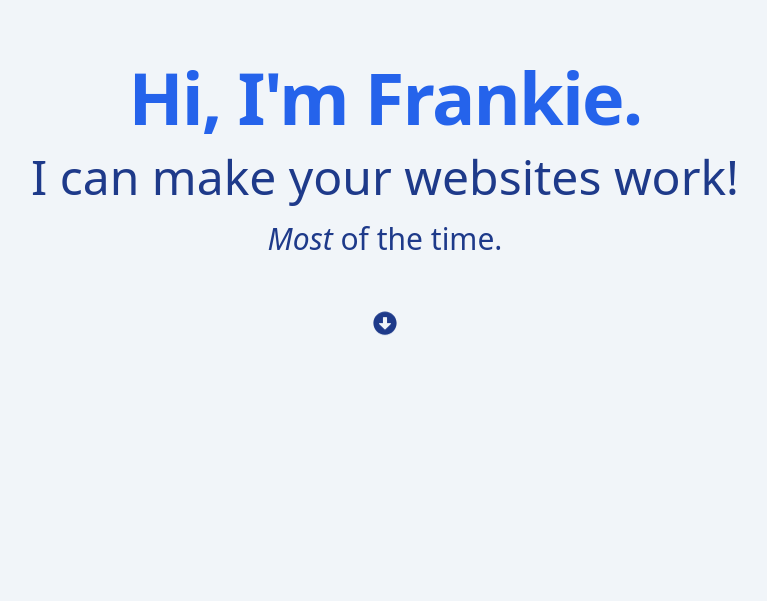
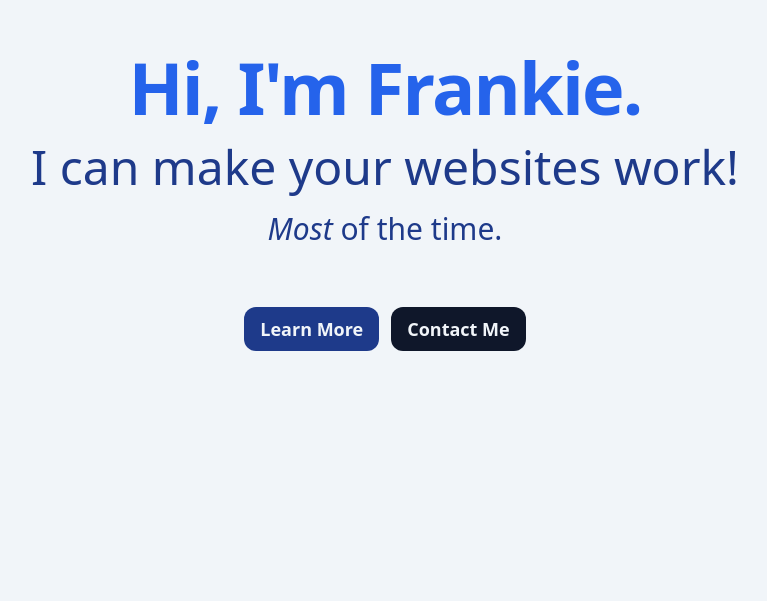
Before and after one commit to flcsn/portfolio-page, a React (Create React App) app: page / in a window 1280 px wide. Shown: the part 199-800 px from the top of the page, without its empty margins (255-1022 px from the left). Built offline with nearby package versions, Linux system fonts and the light colour scheme.

Commit message:
replaced bouncing button with Learn More and Contact Me buttons

```diff
--- a/src/components/Intro.js
+++ b/src/components/Intro.js
@@ -1,11 +1,17 @@
 import React from 'react'
 
-import { FaArrowAltCircleDown } from 'react-icons/fa'
-
 const Intro = () => {
-  const arrowClick = () => {
+  const scrollToAbout = () => {
     window.scroll({
       top: window.innerHeight,
+      left: 0,
+      behavior: 'smooth'
+    })
+  }
+
+  const scrollToContact = () => {
+    window.scroll({
+      top: window.innerHeight * 4,
       left: 0,
       behavior: 'smooth'
     })
@@ -17,15 +23,20 @@ const Intro = () => {
         <h1 className='opacity-0 animate-[fadeIn_1s_ease-in-out_0s_forwards] text-3xl font-bold tracking-tight text-blue-600 sm:text-5xl md:text-7xl'>
           Hi, I&apos;m Frankie.
         </h1>
-        <h2 className='opacity-0 animate-[fadeIn_1s_ease-in-out_1s_forwards] text-xl text-blue-900 sm:text-3xl md:text-5xl'>
+        <h2 className='opacity-0 animate-[fadeIn_1250ms_ease-in-out_1s_forwards] text-xl text-blue-900 sm:text-3xl md:text-5xl'>
           I can make your websites work!
         </h2>
-        <p className='opacity-0 animate-[fadeIn_1s_ease-in-out_2250ms_forwards] text-sm text-blue-900 sm:text-lg md:text-3xl'>
+        <p className='opacity-0 animate-[fadeIn_1s_ease-in-out_2250ms_forwards] text-sm text-blue-900 sm:text-xl md:text-3xl'>
           <span className='italic'>Most</span> of the time.
         </p>
-        <button className='opacity-0 animate-[fadeIn_1s_ease-in-out_3s_forwards] mt-10 mx-auto h-6 w-6' onClick={arrowClick}>
-          <FaArrowAltCircleDown id='downArrow' className='h-full w-full animate-bounce fill-blue-900 hover:fill-blue-600' />
-        </button>
+        <div className='flex flex-col justify-center mt-10 gap-1 items-center sm:flex-row sm:gap-3'>
+          <button className='opacity-0 animate-[fadeIn_1s_ease-in-out_3s_forwards] px-4 py-2 rounded-xl bg-blue-900 font-semibold text-slate-100 text-sm sm:text-lg hover:bg-opacity-90' onClick={scrollToAbout}>
+            Learn More
+          </button>
+          <button className='opacity-0 animate-[fadeIn_1s_ease-in-out_3500ms_forwards] px-4 py-2 rounded-xl bg-slate-900 font-semibold text-slate-100 text-sm sm:text-lg hover:bg-opacity-90' onClick={scrollToContact}>
+            Contact Me
+          </button>
+        </div>
       </div>
     </section>
   )
```
